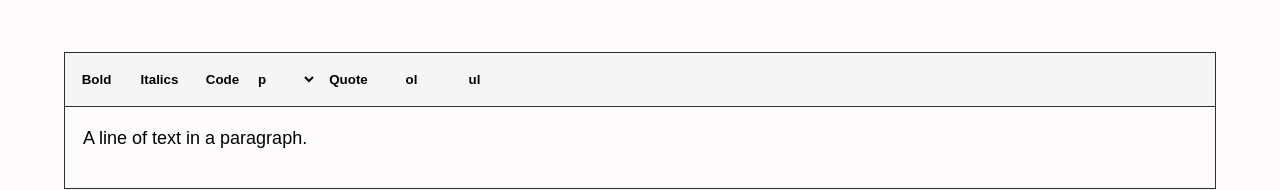
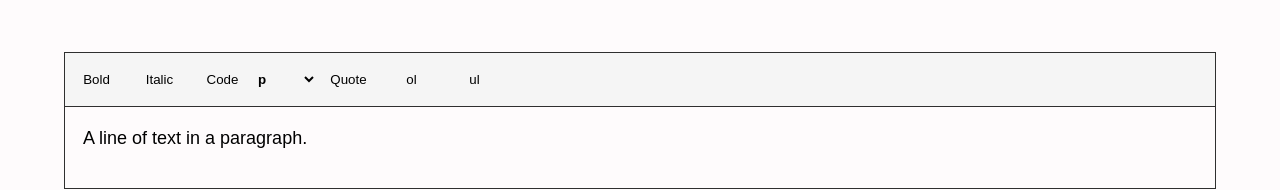
Before and after one commit to markusryoti/personal-website, a Next.js app in the folder front/: page /blog/newpost in a window 1280 px wide. Shown: the part 353-543 px from the top of the page. Built offline with nearby package versions, Linux system fonts and the light colour scheme.

Commit message:
editor works a lot better now

```diff
--- a/front/components/JsonToHtml.tsx
+++ b/front/components/JsonToHtml.tsx
@@ -1,5 +1,7 @@
 export const renderJsonToHtml = (props) => {
   switch (props.element.type) {
+    case 'p':
+      return <p>{props.children}</p>;
     case 'h1':
       return <h1>{props.children}</h1>;
     case 'h2':
@@ -22,6 +24,8 @@ export const renderJsonToHtml = (props) => {
       return <blockquote>{props.children}</blockquote>;
     case 'ordered-list':
       return <ol {...props.attributes}>{props.children}</ol>;
+    case 'bullet-list':
+      return <ul {...props.attributes}>{props.children}</ul>;
     case 'list-item':
       return <li {...props.attributes}>{props.children}</li>;
     default:
--- a/front/components/editor/CustomEditor.tsx
+++ b/front/components/editor/CustomEditor.tsx
@@ -38,12 +38,11 @@ declare module 'slate' {
 const LIST_TYPES = ['ordered-list', 'bullet-list'];
 
 const CustomEditor = {
-  isBoldMarkActive(editor) {
+  isMarkActive(editor, mark) {
     const [match] = Editor.nodes(editor, {
-      match: (n: any) => n.bold === true,
+      match: (n: any) => n[mark] === true,
       universal: true,
     });
-
     return !!match;
   },
 
@@ -51,51 +50,26 @@ const CustomEditor = {
     const [match] = Editor.nodes(editor, {
       match: (n: any) => n.type === type,
     });
-
     return !!match;
   },
 
-  isItalicMarkActive(editor) {
-    const [match] = Editor.nodes(editor, {
-      match: (n: any) => n.italic === true,
-      universal: true,
-    });
-
-    return !!match;
-  },
-
-  toggleBoldMark(editor) {
-    const isActive = CustomEditor.isBoldMarkActive(editor);
-    Transforms.setNodes(editor, { bold: isActive ? null : true } as any, {
+  toggleMark(editor, mark) {
+    const isActive = CustomEditor.isMarkActive(editor, mark);
+    Transforms.setNodes(editor, { [mark]: isActive ? null : true } as any, {
       match: (n) => T.isText(n),
       split: true,
     });
   },
 
-  toggleCodeBlock(editor) {
-    const isActive = CustomEditor.isBlockActive(editor, 'code');
-    Transforms.setNodes(editor, { type: isActive ? null : 'code' } as any, {
+  toggleBlock(editor, type) {
+    const isActive = CustomEditor.isBlockActive(editor, type);
+    Transforms.setNodes(editor, { type: isActive ? 'p' : type } as any, {
       match: (n) => Editor.isBlock(editor, n),
-    });
-  },
-
-  toggleItalicMark(editor) {
-    const isActive = CustomEditor.isItalicMarkActive(editor);
-    Transforms.setNodes(editor, { italic: isActive ? null : true } as any, {
-      match: (n) => T.isText(n),
-      split: true,
     });
   },
 
   toggleHeading(editor, headingType) {
     Transforms.setNodes(editor, { type: headingType } as any);
-  },
-
-  toggleQuote(editor) {
-    const isActive = CustomEditor.isBlockActive(editor, 'quote');
-    Transforms.setNodes(editor, { type: isActive ? null : 'quote' } as any, {
-      match: (n) => Editor.isBlock(editor, n),
-    });
   },
 
   toggleList(editor, listType) {
--- a/front/components/editor/Toolbar.tsx
+++ b/front/components/editor/Toolbar.tsx
@@ -11,24 +11,33 @@ const Toolbar = () => {
       <button
         onMouseDown={(event) => {
           event.preventDefault();
-          CustomEditor.toggleBoldMark(editor);
+          CustomEditor.toggleMark(editor, 'bold');
         }}
+        className={
+          CustomEditor.isMarkActive(editor, 'bold') ? styles.isActive : ''
+        }
       >
         Bold
       </button>
       <button
         onMouseDown={(event) => {
           event.preventDefault();
-          CustomEditor.toggleItalicMark(editor);
+          CustomEditor.toggleMark(editor, 'italic');
         }}
+        className={
+          CustomEditor.isMarkActive(editor, 'italic') ? styles.isActive : ''
+        }
       >
-        Italics
+        Italic
       </button>
       <button
         onMouseDown={(event) => {
           event.preventDefault();
-          CustomEditor.toggleCodeBlock(editor);
+          CustomEditor.toggleBlock(editor, 'code');
         }}
+        className={
+          CustomEditor.isBlockActive(editor, 'code') ? styles.isActive : ''
+        }
       >
         Code
       </button>
@@ -37,6 +46,7 @@ const Toolbar = () => {
           event.preventDefault();
           CustomEditor.toggleHeading(editor, event.target.value);
         }}
+        className={styles.isActive}
       >
         <option value='p'>p</option>
         <option value='h1'>h1</option>
@@ -48,8 +58,11 @@ const Toolbar = () => {
       </select>
       <button
         onClick={(event) => {
-          CustomEditor.toggleQuote(editor);
+          CustomEditor.toggleBlock(editor, 'quote');
         }}
+        className={
+          CustomEditor.isBlockActive(editor, 'quote') ? styles.isActive : ''
+        }
       >
         Quote
       </button>
@@ -57,6 +70,11 @@ const Toolbar = () => {
         onClick={(e) => {
           CustomEditor.toggleList(editor, 'ordered-list');
         }}
+        className={
+          CustomEditor.isBlockActive(editor, 'ordered-list')
+            ? styles.isActive
+            : ''
+        }
       >
         ol
       </button>
@@ -64,6 +82,11 @@ const Toolbar = () => {
         onClick={(e) => {
           CustomEditor.toggleList(editor, 'bullet-list');
         }}
+        className={
+          CustomEditor.isBlockActive(editor, 'bullet-list')
+            ? styles.isActive
+            : ''
+        }
       >
         ul
       </button>
--- a/front/styles/Editor.module.css
+++ b/front/styles/Editor.module.css
@@ -15,3 +15,8 @@
   border-left: 3px solid #ccc;
   font-style: italic;
 }
+
+.editorContainer .textContainer ul,
+.editorContainer .textContainer ol {
+  margin-left: 50px;
+}
--- a/front/styles/Toolbar.module.css
+++ b/front/styles/Toolbar.module.css
@@ -11,5 +11,9 @@
   border-radius: 0;
   background-color: whitesmoke;
   border: none;
+  font-weight: 400;
+}
+
+.toolbarContainer .isActive {
   font-weight: 600;
 }
```
